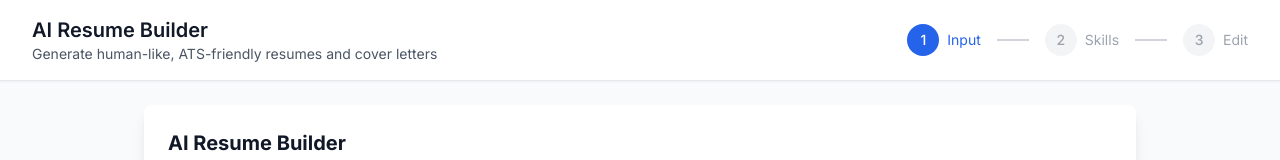
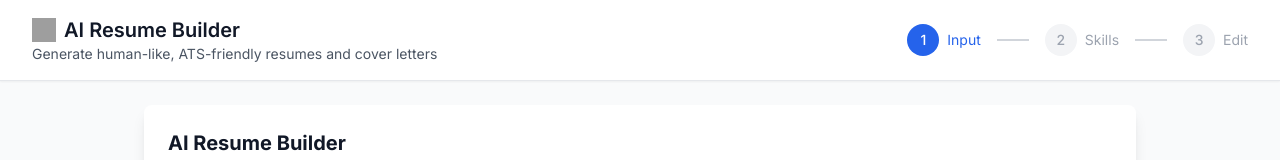
Before and after one commit to yash9933/GenCV, a Next.js app: page / in a window 1280 px wide. Both pictures are taken after a click on the button "🚀 Get Started - It's Free!". Shown: the top 160 px of the page. Built offline with nearby package versions, Linux system fonts and the light colour scheme; grey boxes are pictures that could not be loaded; what @react-pdf/renderer would draw is missing.

Commit message:
head/foot fix

```diff
--- a/src/app/layout.js
+++ b/src/app/layout.js
@@ -13,7 +13,7 @@ export const metadata = {
 export default function RootLayout({ children }) {
   return (
     <html lang="en" suppressHydrationWarning>
-      <body className={`${inter.className} pb-4`}>
+      <body className={inter.className}>
         <ResetOnReload />
         {children}
         <Toaster
--- a/src/app/page.js
+++ b/src/app/page.js
@@ -1,6 +1,7 @@
 'use client';
 
 import { useState } from 'react';
+import Image from 'next/image';
 import { AppProvider, useAppContext } from '../context/AppContext';
 import {
   HomePage,
@@ -169,12 +170,23 @@ function AppContent() {
           <div className="flex justify-between items-center py-4">
             <div className="flex items-center space-x-4">
               <div>
+                <div className="flex items-center gap-2">
+                  <Image
+                    src="/icon.png"
+                    alt="App Icon"
+                    width={24}
+                    height={24}
+                    className="w-6 h-6 cursor-pointer"
+                    onClick={handleBackToHome}
+                    priority
+                  />
                   <h1
                     onClick={handleBackToHome}
                     className="text-xl font-semibold text-gray-900 cursor-pointer hover:text-blue-600 transition-colors"
                   >
                     AI Resume Builder
                   </h1>
+                </div>
                 <p className="text-sm text-gray-600">
                   Generate human-like, ATS-friendly resumes and cover letters
                 </p>
```
Lines whose indentation alone changed are shown as unchanged.
